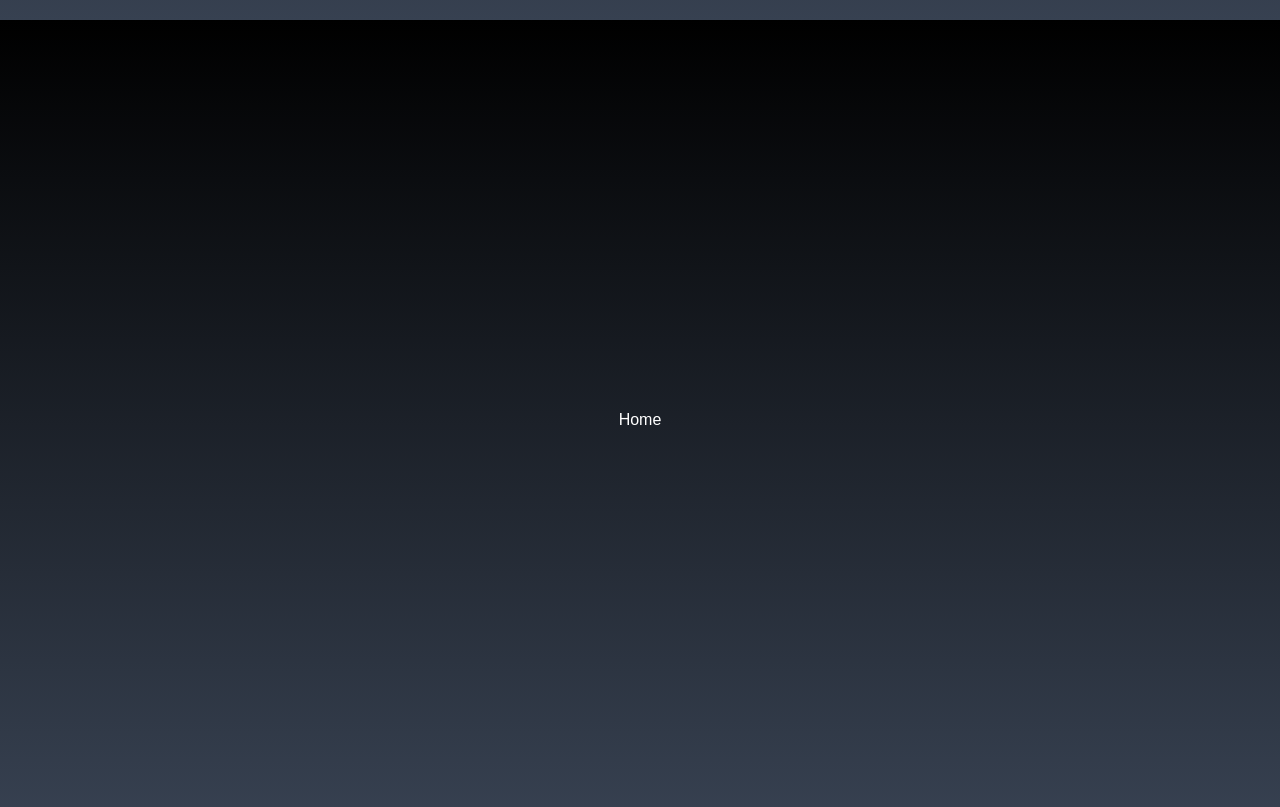
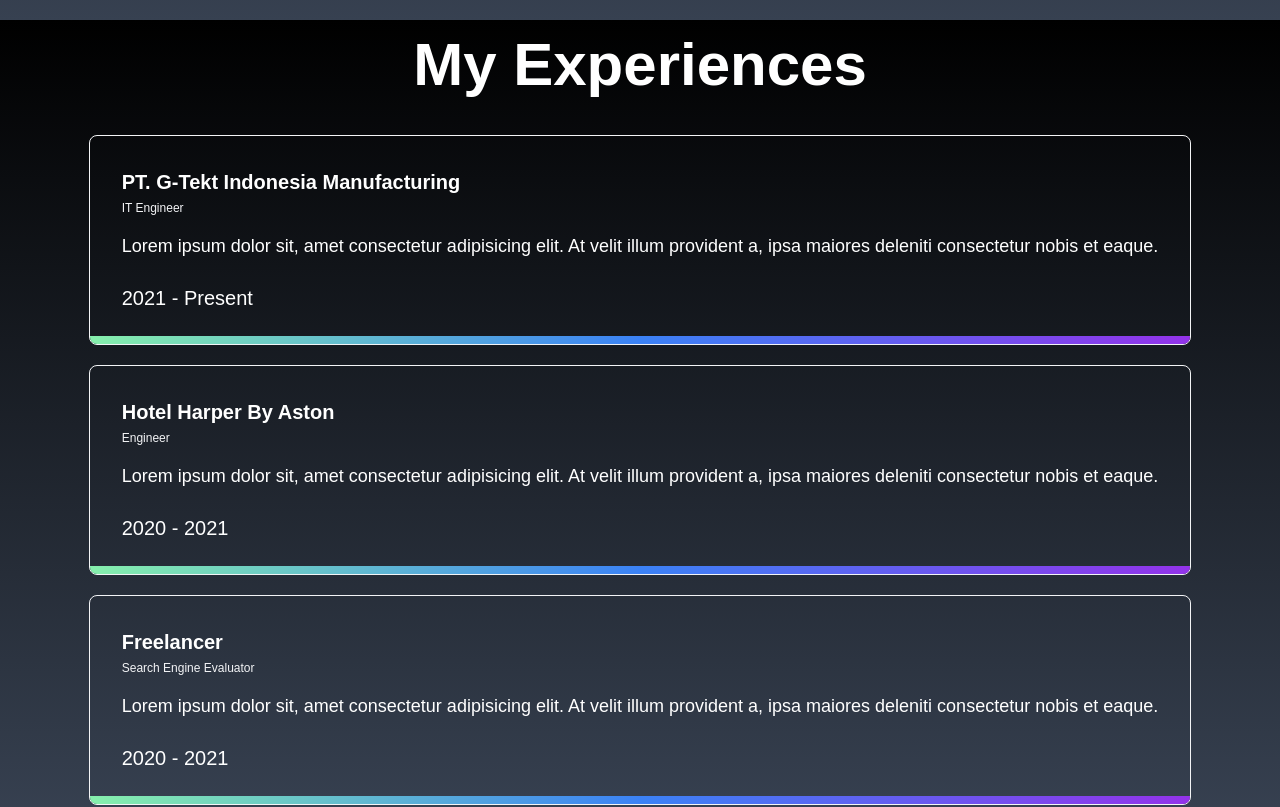
Before and after one commit to cavinam/Seraphina, a Next.js app: page / in a window 1280 px wide. Shown: the part 3180-3987 px from the top of the page. Built offline with nearby package versions, Linux system fonts and the light colour scheme.

Commit message:
feat:second commit

```diff
--- a/src/components/experience.tsx
+++ b/src/components/experience.tsx
@@ -7,7 +7,91 @@ export default function Experience() {
       className="flex flex-col items-center justify-center h-screen bg-gradient-to-b from-black to-gray-700 text-white"
       id="experience"
     >
-      Home
+      <h2 className="text-center text-3xl font-bold xs:text-4xl md:text-5xl lg:text-6xl mb-10">
+        My Experiences
+      </h2>
+      <a className="relative block overflow-hidden rounded-lg border border-gray-100 p-4 sm:p-6 lg:p-8">
+        <span className="absolute inset-x-0 bottom-0 h-2 bg-gradient-to-r from-green-300 via-blue-500 to-purple-600"></span>
+
+        <div className="sm:flex sm:justify-between sm:gap-4">
+          <div>
+            <h3 className="text-xl font-bold text-white sm:text-xl">
+              PT. G-Tekt Indonesia Manufacturing
+            </h3>
+
+            <p className="mt-1 text-xs font-medium text-gray-100">
+              IT Engineer
+            </p>
+          </div>
+        </div>
+        <div className="mt-4">
+          <p className="text-pretty text-lg text-white">
+            Lorem ipsum dolor sit, amet consectetur adipisicing elit. At velit
+            illum provident a, ipsa maiores deleniti consectetur nobis et eaque.
+          </p>
+        </div>
+        <dl className="mt-6 flex gap-4 sm:gap-6">
+          <div className="flex flex-col-reverse">
+            <dt className="text-xl font-medium text-white">2021 - Present</dt>
+          </div>
+          {/*
+          <div className="flex flex-col-reverse">
+            <dt className="text-xl font-medium text-white">2021 - Present</dt>
+          </div> */}
+        </dl>
+      </a>
+
+      <a className="relative block overflow-hidden rounded-lg border border-gray-100 p-4 sm:p-6 lg:p-8 my-5">
+        <span className="absolute inset-x-0 bottom-0 h-2 bg-gradient-to-r from-green-300 via-blue-500 to-purple-600"></span>
+
+        <div className="sm:flex sm:justify-between sm:gap-4">
+          <div>
+            <h3 className="text-xl font-bold text-white sm:text-xl">
+              Hotel Harper By Aston
+            </h3>
+
+            <p className="mt-1 text-xs font-medium text-gray-100">Engineer</p>
+          </div>
+        </div>
+        <div className="mt-4">
+          <p className="text-pretty text-lg text-white">
+            Lorem ipsum dolor sit, amet consectetur adipisicing elit. At velit
+            illum provident a, ipsa maiores deleniti consectetur nobis et eaque.
+          </p>
+        </div>
+        <dl className="mt-6 flex gap-4 sm:gap-6">
+          <div className="flex flex-col-reverse">
+            <dt className="text-xl font-medium text-white">2020 - 2021</dt>
+          </div>
+        </dl>
+      </a>
+
+      <a className="relative block overflow-hidden rounded-lg border border-gray-100 p-4 sm:p-6 lg:p-8">
+        <span className="absolute inset-x-0 bottom-0 h-2 bg-gradient-to-r from-green-300 via-blue-500 to-purple-600"></span>
+
+        <div className="sm:flex sm:justify-between sm:gap-4">
+          <div>
+            <h3 className="text-xl font-bold text-white sm:text-xl">
+              Freelancer
+            </h3>
+
+            <p className="mt-1 text-xs font-medium text-gray-100">
+              Search Engine Evaluator
+            </p>
+          </div>
+        </div>
+        <div className="mt-4">
+          <p className="text-pretty text-lg text-white">
+            Lorem ipsum dolor sit, amet consectetur adipisicing elit. At velit
+            illum provident a, ipsa maiores deleniti consectetur nobis et eaque.
+          </p>
+        </div>
+        <dl className="mt-6 flex gap-4 sm:gap-6">
+          <div className="flex flex-col-reverse">
+            <dt className="text-xl font-medium text-white">2020 - 2021</dt>
+          </div>
+        </dl>
+      </a>
     </div>
   );
 }
```
